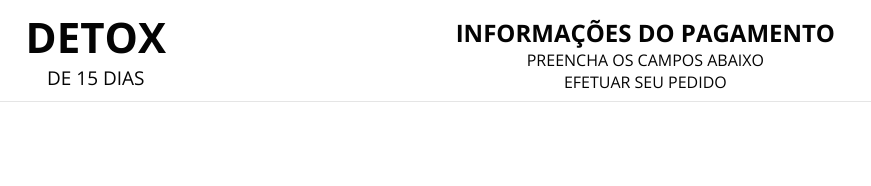
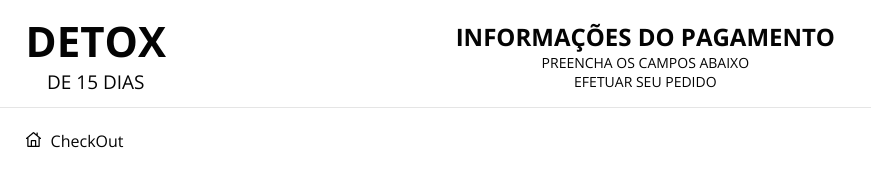
Before and after one commit to joilsonmslopes/teste-html-form-desktop, a plain HTML site: page index.html in a window 1280 px wide. Shown: the whole page, without its empty margins (0-871 px from the left). Drawn offline with nearby package versions, Linux system fonts and the light colour scheme.

Commit message:
chore: add nav

```diff
--- a/css/style.css
+++ b/css/style.css
@@ -3,6 +3,10 @@
     padding: 0;
     box-sizing: border-box;
     font-family: "Open Sans", sans-serif;
+}
+
+a {
+    text-decoration: none;
 }
 
 .container {
@@ -15,7 +19,7 @@ header {
     display: flex;
     justify-content: center;
     border-bottom: 1px solid #E5E5E5;
-    padding: 8px 2%;
+    padding: 12px 2%;
 }
 
 header .logo {
@@ -67,5 +71,24 @@ header .title .texto h2 {
 }
 
 header .title .texto p {
-    font-size: 14;
+    font-size: 14px;
 }
+
+nav {
+    display: flex;
+    align-items: center;
+    margin: 10px 0;
+    padding: 12px 2%;
+}
+
+nav .icon-home {
+    margin-right: 5px;
+}
+
+nav .path {
+    margin-left: 5px;
+}
+
+nav .path a {
+    color: #040404;
+}
--- a/index.html
+++ b/index.html
@@ -30,7 +30,14 @@
                 </div>
             </div>
         </header><!--menu-desktop-->
-
+        <nav>
+            <div class="icon-home">
+                <a href="#"><img src="/assets/icon-home.png" alt=""></a>
+            </div>
+            <div class="path">
+                <a href="#">CheckOut</a>
+            </div>
+        </nav>
 
     <script src="/js/main.js"></script>
 </body>
```
